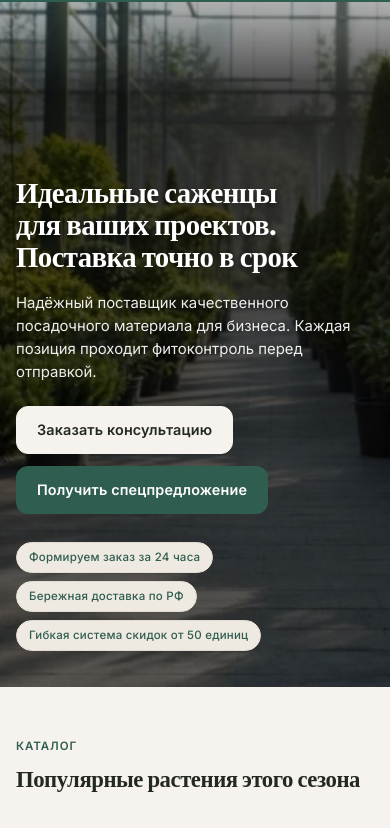
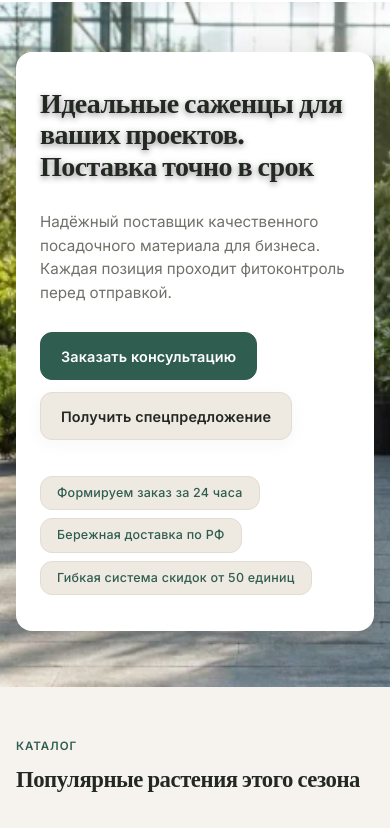
Before and after one commit to Staysy-cpu/Rosa-v2, a plain HTML site: page index.html in a window 390 px wide. Shown: the part 56-884 px from the top of the page. Drawn offline with Linux system fonts and the light colour scheme.

Commit message:
Изменен дизайн главного экрана, добавлена подложка-карточка под заголовок и кнопки

```diff
--- a/css/styles.css
+++ b/css/styles.css
@@ -286,7 +286,7 @@
         inset: 0 0 auto 0;
         z-index: 100;
         height: var(--header-h);
-        background: var(--accent);
+        background: var(--card);
         box-shadow: var(--shadow-sm);
         transition: transform 0.2s ease;
         will-change: transform;
@@ -297,7 +297,7 @@
       }
       .site-header--static {
         position: static;
-        background: var(--accent);
+        background: var(--card);
         box-shadow: var(--shadow-sm);
       }
       .header-inner {
@@ -317,7 +317,7 @@
         font-weight: 400;
         font-size: 1.3rem;
         letter-spacing: -0.02em;
-        color: var(--on-accent); /* Белый */
+        color: var(--text); /* тёмный логотип на светлом фоне */
         line-height: 1;
         white-space: nowrap;
         transition: opacity var(--transition);
@@ -329,7 +329,7 @@
         font-family: var(--font-body);
         font-weight: 400;
         font-size: 0.78rem;
-        color: rgba(255, 255, 255, 0.7); /* Полупрозрачный белый */
+        color: var(--text-muted); /* secondary text on light bg */
         letter-spacing: 0.02em;
       }
 
@@ -342,7 +342,7 @@
       .main-nav a {
         font-size: 0.9rem;
         font-weight: 500;
-        color: rgba(255, 255, 255, 0.9);
+        color: var(--text);
         transition: color var(--transition);
         position: relative;
       }
@@ -353,11 +353,11 @@
         bottom: -5px;
         width: 0;
         height: 1px;
-        background: #fff;
+        background: var(--accent);
         transition: width var(--transition);
       }
       .main-nav a:hover {
-        color: #fff;
+        color: var(--accent);
       }
       .main-nav a:hover::after {
         width: 100%;
@@ -373,12 +373,12 @@
       .header-phone {
         font-weight: 600;
         font-size: 0.88rem;
-        color: var(--on-accent);
+        color: var(--text);
         transition: color var(--transition);
         white-space: nowrap;
       }
       .header-phone:hover {
-        color: rgba(255, 255, 255, 0.7);
+        color: var(--text-muted);
       }
 
       /* Светлая кнопка в шапке вместо темной */
@@ -386,14 +386,14 @@
         min-height: var(--btn-h-sm);
         padding: 0 20px;
         font-size: var(--fs-sm);
-        background: transparent;
+        background: var(--accent);
         color: var(--on-accent);
-        border-color: rgba(255, 255, 255, 0.4);
+        border-color: var(--accent);
       }
       .header-cta:hover {
-        background: var(--on-accent);
-        color: var(--text);
-        border-color: var(--on-accent);
+        background: var(--accent-hover);
+        color: var(--on-accent);
+        border-color: var(--accent-hover);
         box-shadow: none;
       }
 
@@ -415,7 +415,7 @@
         left: 10px;
         width: 20px;
         height: 2px;
-        background: var(--on-accent); /* Белый */
+        background: var(--text); /* тёмные линии бургера на светлом фоне */
         border-radius: 2px;
         transition: 0.25s ease;
       }
@@ -520,14 +520,13 @@
       /* ===== HERO ===== */
       .hero {
         position: relative;
-        min-height: 92vh;
         min-height: 92svh;
         display: flex;
-        align-items: flex-end;
+        align-items: center;
         padding-top: calc(var(--header-h) + 40px);
-        padding-bottom: 56px;
+        padding-bottom: 60px;
         overflow: hidden;
-        color: #fff;
+        background: var(--bg);
       }
       .hero-bg {
         position: absolute;
@@ -539,51 +538,33 @@
         width: 100%;
         height: 100%;
         object-fit: cover;
-        object-position: center 45%;
-        animation: heroZoom 22s ease-in-out infinite alternate;
-        transform-origin: 55% 45%;
-      }
-      @keyframes heroZoom {
-        0% {
-          transform: scale(1) translate(0, 0);
-        }
-        100% {
-          transform: scale(1.12) translate(-1.5%, -1%);
-        }
-      }
-
-      .hero::after {
-        content: "";
-        position: absolute;
-        inset: 0;
-        z-index: 1;
-        pointer-events: none;
-        background: linear-gradient(
-          90deg,
-          rgba(0, 0, 0, 0.82) 0%,
-          rgba(0, 0, 0, 0.55) 35%,
-          rgba(0, 0, 0, 0.22) 60%,
-          rgba(0, 0, 0, 0.10) 80%
-        );
-      }
-
+        object-position: center;
+      }
       .hero .container {
         position: relative;
         z-index: 2;
       }
-      .hero-content {
-        max-width: 820px;
+      .hero-card {
+        background: var(--card);
+        border-radius: var(--radius-lg);
+        padding: 48px 56px;
+        max-width: 800px;
+        width: 100%;
+        box-shadow: var(--shadow-lg);
       }
       .hero h1 {
-        color: #fff;
-        text-wrap: balance;
-        margin-bottom: 18px;
-        text-shadow: 0 1px 2px rgba(0, 0, 0, 0.16);
+        font-family: var(--font-head);
+        font-weight: 600;
+        font-size: clamp(1.75rem, 4vw, 3rem);
+        line-height: 1.12;
+        color: var(--text);
+        margin: 0 0 32px;
+        letter-spacing: -0.02em;
       }
       .hero-sub {
         font-size: clamp(0.95rem, 1.3vw, 1.15rem);
         line-height: 1.55;
-        color: rgba(255, 255, 255, 0.92);
+        color: var(--text-muted);
         max-width: 600px;
         margin-bottom: 28px;
       }
@@ -593,6 +574,33 @@
         flex-wrap: wrap;
         gap: 12px;
       }
+      /* Кнопка "Заказать консультацию" — зелёная */
+      .hero-cta .btn--light {
+        background: var(--accent);
+        color: var(--on-accent);
+        border-color: var(--accent);
+        box-shadow: none;
+      }
+      .hero-cta .btn--light:hover {
+        background: var(--accent-hover);
+        color: var(--on-accent);
+        border-color: var(--accent-hover);
+        box-shadow: var(--shadow-accent);
+      }
+      /* Кнопка "Получить спецпредложение" — светлая с легким контрастом к карточке */
+      .hero-cta .btn#specialOfferBtn,
+      .hero-cta .btn:not(.btn--light) {
+        background: var(--bg-alt);
+        color: var(--text);
+        border: 1px solid var(--border);
+        box-shadow: var(--shadow-sm);
+      }
+      .hero-cta .btn#specialOfferBtn:hover,
+      .hero-cta .btn:not(.btn--light):hover {
+        background: var(--bg);
+        border-color: var(--line);
+        box-shadow: var(--shadow-md);
+      }
       .hero-badges {
         display: flex;
         flex-wrap: wrap;
@@ -600,7 +608,7 @@
       }
       .hero-badge {
         padding: 8px 16px;
-        border-radius: 999px;
+        border-radius: var(--radius);
         border: 1px solid var(--border);
         background: var(--bg-alt);
         font-family: var(--font-body);
@@ -609,6 +617,25 @@
         letter-spacing: 0.02em;
         color: var(--accent);
         line-height: 1.3;
+      }
+      @media (max-width: 900px) {
+        .hero-card {
+          padding: 48px 32px;
+          max-width: none;
+        }
+      }
+
+      @media (max-width: 640px) {
+        .hero {
+          padding-bottom: 60px;
+        }
+        .hero-card {
+          padding: 36px 24px;
+          border-radius: var(--radius-lg);
+        }
+        .hero h1 {
+          margin-bottom: 28px;
+        }
       }
 
       /* ===== SECTION HEAD ===== */
@@ -1482,7 +1509,7 @@
       }
       .footer-brand p {
         font-size: 0.8rem;
-        color: rgba(255, 255, 255, 0.7);
+        color: var(--text-muted);
         line-height: 1.6;
         max-width: 320px;
       }
@@ -1517,7 +1544,7 @@
         background: rgba(255, 255, 255, 0.08);
       }
       .site-footer .messenger-link:hover {
-        border-color: rgba(255, 255, 255, 0.7);
+        border-color: var(--text-muted);
         background: rgba(255, 255, 255, 0.16);
       }
       .site-footer .messenger-link svg {
@@ -1541,7 +1568,7 @@
         gap: 6px 18px;
       }
       .footer-legal a {
-        color: rgba(255, 255, 255, 0.7);
+        color: var(--text-muted);
         transition: color var(--transition);
       }
       .footer-legal a:hover {
@@ -1581,9 +1608,6 @@
           min-height: 88svh;
           padding-bottom: 44px;
         }
-        .hero-sub {
-          font-size: 0.98rem;
-        }
         .main-nav {
           display: none;
         }
@@ -1637,16 +1661,7 @@
       }
 
       @media (max-width: 768px) {
-        .hero::after {
-          background: linear-gradient(
-            to top,
-            rgba(0, 0, 0, 0.65) 0%,
-            rgba(0, 0, 0, 0.75) 80%,
-            transparent 100%
-          );
-        }
-        .hero h1,
-        .hero-sub {
+        .hero h1 {
           text-shadow: 0 2px 6px rgba(0, 0, 0, 0.45);
         }
         .gallery-slide {
@@ -1678,17 +1693,6 @@
           min-height: 88svh;
           padding-bottom: 36px;
           padding-top: calc(var(--header-h) + 30px);
-        }
-        .hero-sub {
-          font-size: 0.93rem;
-          margin-bottom: 22px;
-        }
-        .hero-cta {
-          margin-bottom: 28px;
-        }
-        .hero-badge {
-          padding: 7px 12px;
-          font-size: 0.72rem;
         }
         .products-grid {
           grid-template-columns: 1fr;
--- a/index.html
+++ b/index.html
@@ -107,7 +107,7 @@
         />
       </div>
       <div class="container">
-        <div class="hero-content">
+        <div class="hero-card">
           <h1>
             Идеальные саженцы для ваших проектов.<br />Поставка точно в срок
           </h1>
```
